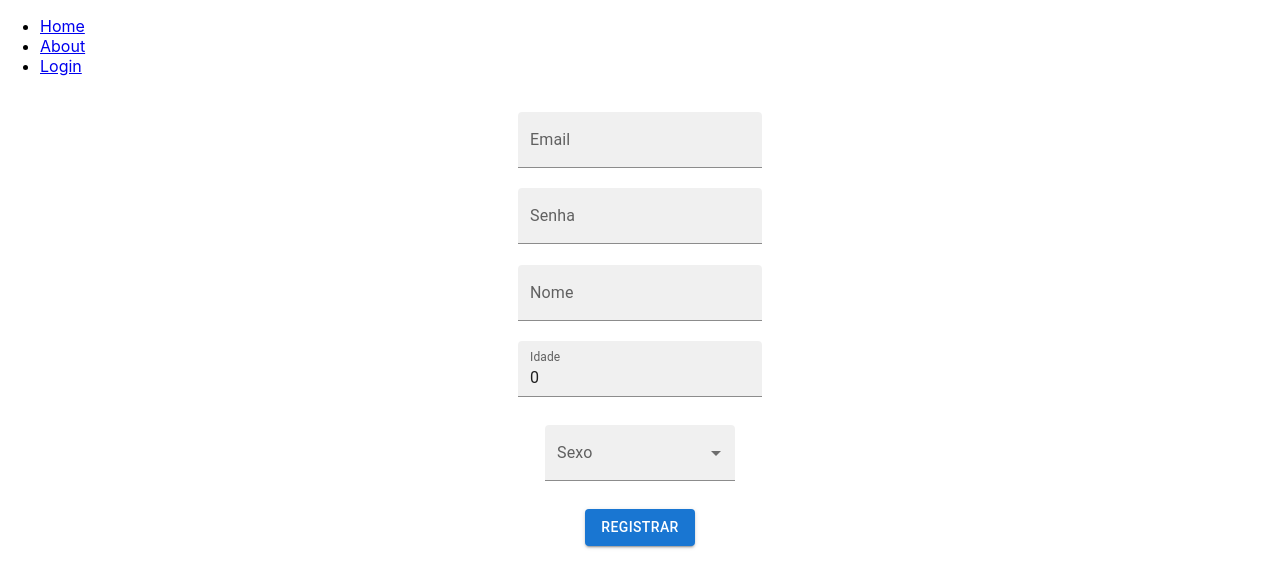
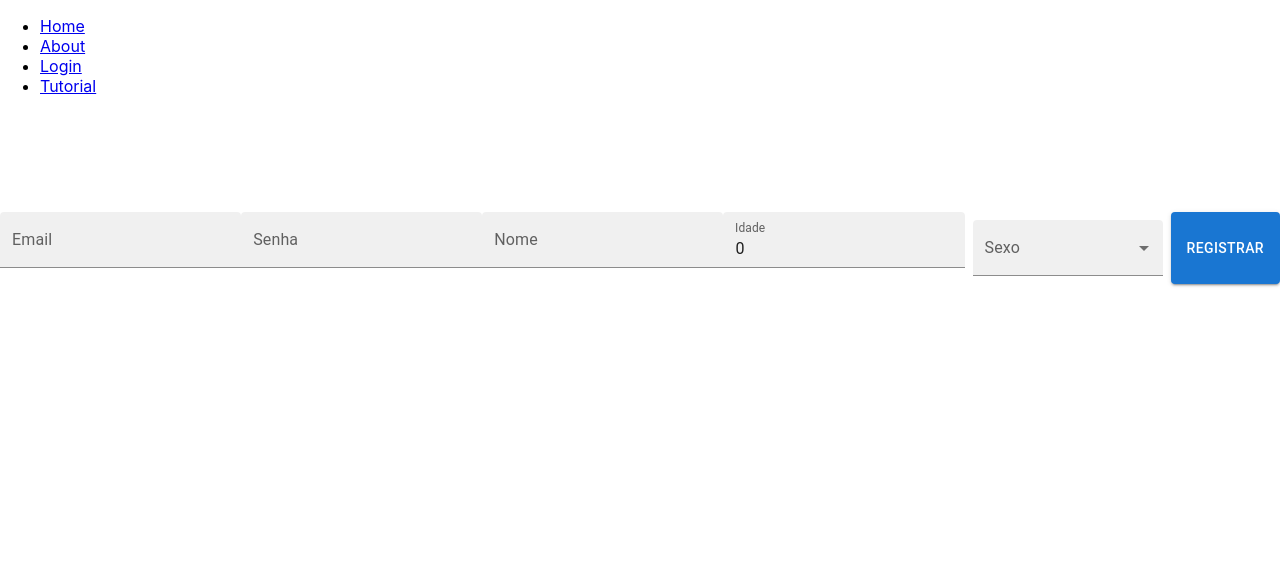
Before and after one commit to zizima100/PerfectPlate, a React (Create React App) app in the folder my-app/: page /register in a window 1280 px wide. Shown: the top 588 px of the page. Built offline with nearby package versions, Linux system fonts and the light colour scheme.

Commit message:
feat/TutorialScreen

```diff
--- a/my-app/src/App.js
+++ b/my-app/src/App.js
@@ -8,6 +8,7 @@
 import LoginScreen from "./pages/login/LoginScreen";
 import HomeScreen from "./pages/home/HomeScreen";
 import RegisterScreen from "./pages/register/RegisterScreen";
+import TutorialScreen from "./pages/tutorial/TutorialScreen";
 
 export default function App() {
   return (
@@ -24,11 +25,14 @@
               <li>
                 <Link to="/login">Login</Link>
               </li>
+              <li>
+                <Link to="/tutorial">Tutorial</Link>
+              </li>
             </ul>
           </nav>
 
           {/* A <Switch> looks through its children <Route>s and
-            renders the first one that matches the current URL. */}
+            renders the first one that matches the exact current URL. */}
           <Switch>
             <Route exact path="/">
               <HomeScreen />
@@ -42,6 +46,9 @@
             <Route exact path="/register">
               <RegisterScreen />
             </Route>
+            <Route exact path="/tutorial">
+              <TutorialScreen />
+            </Route>
           </Switch>
         </div>
       </Router>
--- a/my-app/src/pages/home/HomeScreen.js
+++ b/my-app/src/pages/home/HomeScreen.js
@@ -1,5 +1,5 @@
 import React from "react";
 
 export default function HomeScreen() {
-    return <h2>adasdasdasdasd</h2>;
+    return <h2>Bem-vindo ao PerfectPlate!</h2>;
 }
--- a/my-app/src/pages/login/LoginScreen.js
+++ b/my-app/src/pages/login/LoginScreen.js
@@ -36,4 +36,4 @@
             </div>
         </div>
     );
-}
+};
--- /dev/null
+++ b/my-app/src/pages/tutorial/TutorialScreen.js
@@ -0,0 +1,21 @@
+import React from "react";
+import '../tutorial/TutorialScreenStyle.css';
+import TabelaExemplo from "../../images/TabelaExemplo.jpg";
+
+export default function TutorialScreen() {
+    return (
+        <>
+            <div className="main">
+                <div className="inputRow">
+                    <div className="content-wrapper">
+                        <h1>Como ler uma tabela nutricional</h1>
+                        <img id="TabelaExemplo" src={ TabelaExemplo } alt="Exemplo de Tabela Nutricional"/>
+                        <p>A primeira informação a que você deve se atentar para interpretar corretamente a tabela nutricional é o tamanho da porção considerada pelo fabricante – que costuma ser apenas parte do conteúdo total da embalagem.</p>
+                        <p>Por exemplo, você pode se animar achando que uma barra de chocolate tem apenas 135 calorias, conforme especificado na tabela nutricional, sem se dar conta de que esse valor corresponde a apenas 25 gramas (4 quadradinhos). Assim, se você consumir a barra inteira, que costuma ter 140 gramas, na verdade estará ingerindo 756 calorias!</p>
+                        <p>Portanto, você sempre deve observar qual é o tamanho da porção em gramas ou mililitros, seja para descobrir quanto você pode ou deve comer de cada alimento e também para poder comparar o valor nutricional de vários produtos (afinal, se as porções forem diferentes, será necessário fazer um cálculo para deixar as porções equivalentes).</p>
+                    </div>
+                </div>
+            </div>
+        </>
+    );
+};
--- /dev/null
+++ b/my-app/src/pages/tutorial/TutorialScreenStyle.css
@@ -0,0 +1,22 @@
+.main {
+    padding-top: 10vh;
+    flex-direction: row;
+    justify-content: center;
+    display: flex;
+}
+
+.inputRow {
+    flex-direction: row;
+    justify-content: center;
+    display: flex;
+    padding-top: 2ch;
+}
+
+.content-wrapper {
+    justify-content: center;
+    width: 700px;
+}
+
+#TabelaExemplo {
+    width: 700px;
+}
```
Also changed, not shown: my-app/src/images/TabelaExemplo.jpg (added).
